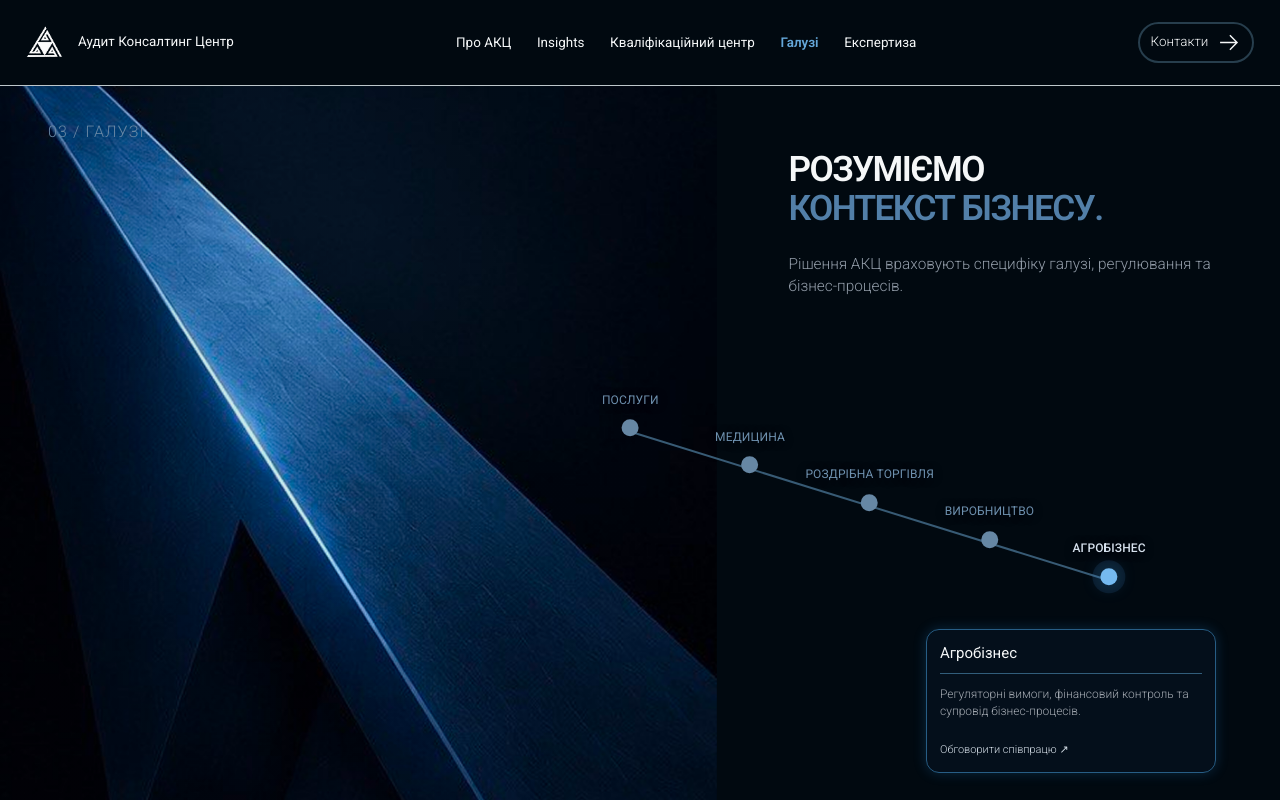
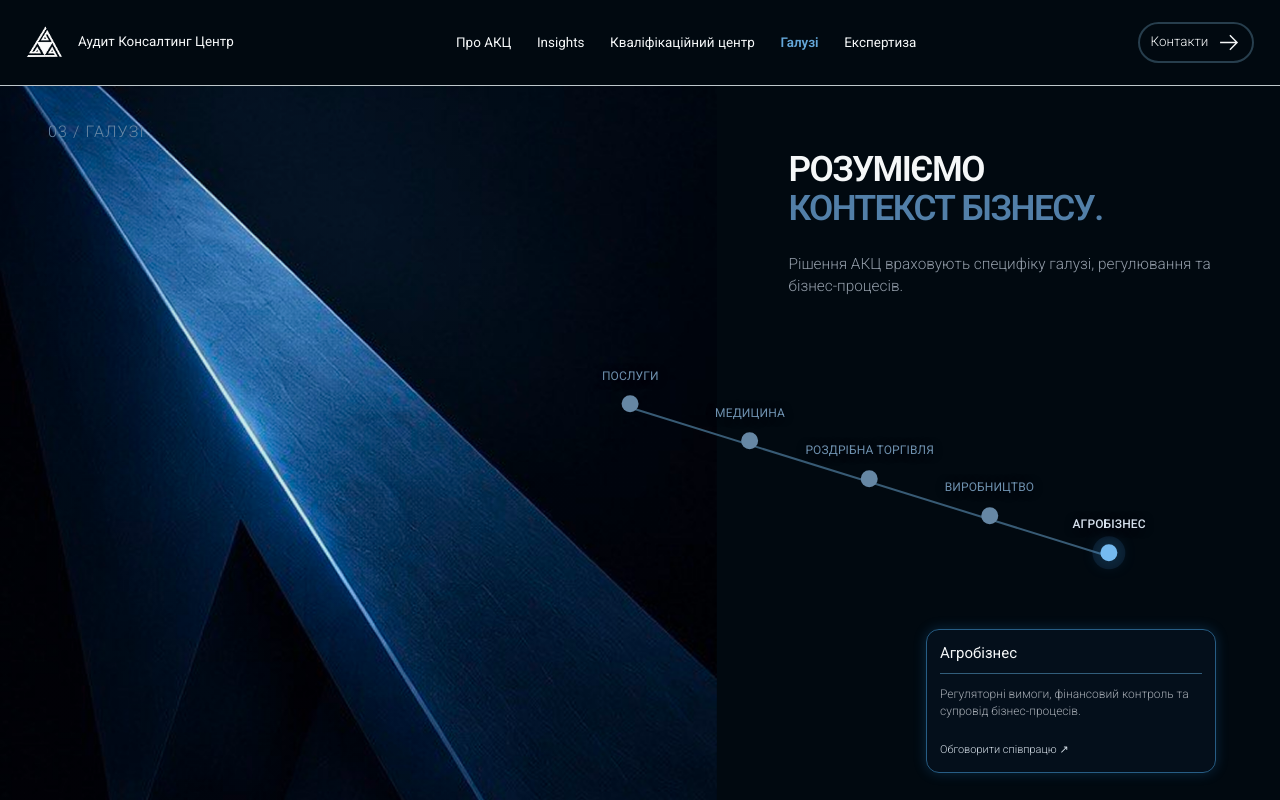
Before and after one commit to dnagorna3817-spec/website_akc_main, a Next.js app: page /industries in a window 1280 px wide. Built offline with nearby package versions, Linux system fonts and the light colour scheme.

Commit message:
Raise industries diagram another 24px without changing layout

```diff
--- a/app/industries/industries.css
+++ b/app/industries/industries.css
@@ -651,5 +651,5 @@
 
 /* Small desktop-only position adjustment: move the entire diagram (line and dots) up together without changing geometry or card. */
 @media (min-width: 901px) {
-  .industries-plot { transform: translateY(-24px); }
+  .industries-plot { transform: translateY(-48px); }
 }
```
